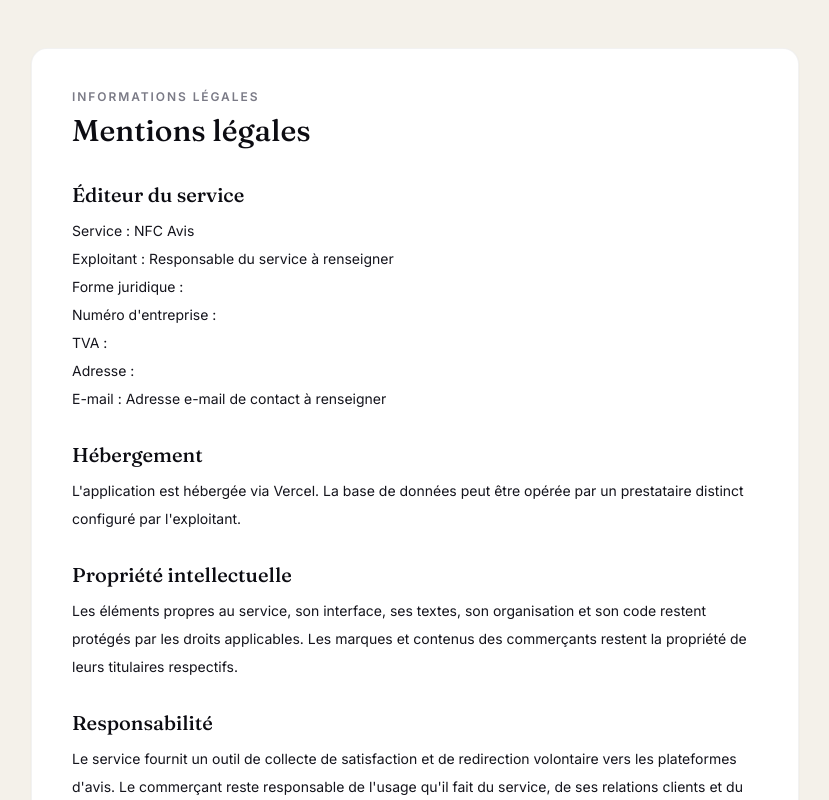
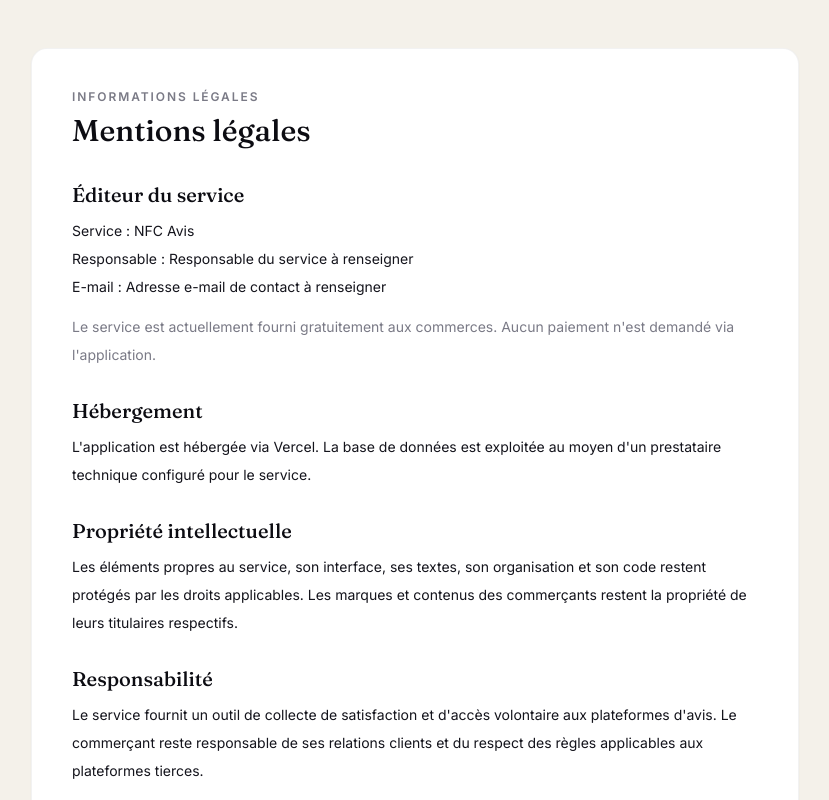
Before and after one commit to mohaontheflux24/nfc-avis-clean, a Next.js app in the folder nfc-avis/: page /mentions-legales in a window 1280 px wide. Shown: the top 800 px of the page, without its empty margins (225-1054 px from the left). Built offline with nearby package versions, Linux system fonts and the light colour scheme.

Commit message:
Update legal notice for free personal service

```diff
--- a/nfc-avis/src/app/mentions-legales/page.tsx
+++ b/nfc-avis/src/app/mentions-legales/page.tsx
@@ -9,10 +9,22 @@ export default function LegalNoticePage() {
         <h1 className="mt-2 font-display text-3xl font-medium text-ink-900">Mentions légales</h1>
 
         <div className="mt-8 space-y-7 text-sm leading-7 text-ink-800">
-          <section><h2 className="font-display text-xl font-medium text-ink-900">Éditeur du service</h2><p className="mt-2">Service : {legalInfo.serviceName}<br />Exploitant : {legalInfo.operatorName}<br />Forme juridique : {legalInfo.legalForm}<br />Numéro d&apos;entreprise : {legalInfo.companyNumber}<br />TVA : {legalInfo.vatNumber}<br />Adresse : {legalInfo.address}<br />E-mail : {legalInfo.email}</p></section>
-          <section><h2 className="font-display text-xl font-medium text-ink-900">Hébergement</h2><p className="mt-2">L&apos;application est hébergée via {legalInfo.host}. La base de données peut être opérée par un prestataire distinct configuré par l&apos;exploitant.</p></section>
+          <section>
+            <h2 className="font-display text-xl font-medium text-ink-900">Éditeur du service</h2>
+            <p className="mt-2">
+              Service : {legalInfo.serviceName}<br />
+              Responsable : {legalInfo.operatorName}<br />
+              {legalInfo.address && <>Adresse : {legalInfo.address}<br /></>}
+              E-mail : {legalInfo.email}
+              {legalInfo.legalForm && <><br />Forme juridique : {legalInfo.legalForm}</>}
+              {legalInfo.companyNumber && <><br />Numéro d&apos;entreprise : {legalInfo.companyNumber}</>}
+              {legalInfo.vatNumber && <><br />TVA : {legalInfo.vatNumber}</>}
+            </p>
+            <p className="mt-3 text-slate-450">Le service est actuellement fourni gratuitement aux commerces. Aucun paiement n&apos;est demandé via l&apos;application.</p>
+          </section>
+          <section><h2 className="font-display text-xl font-medium text-ink-900">Hébergement</h2><p className="mt-2">L&apos;application est hébergée via {legalInfo.host}. La base de données est exploitée au moyen d&apos;un prestataire technique configuré pour le service.</p></section>
           <section><h2 className="font-display text-xl font-medium text-ink-900">Propriété intellectuelle</h2><p className="mt-2">Les éléments propres au service, son interface, ses textes, son organisation et son code restent protégés par les droits applicables. Les marques et contenus des commerçants restent la propriété de leurs titulaires respectifs.</p></section>
-          <section><h2 className="font-display text-xl font-medium text-ink-900">Responsabilité</h2><p className="mt-2">Le service fournit un outil de collecte de satisfaction et de redirection volontaire vers les plateformes d&apos;avis. Le commerçant reste responsable de l&apos;usage qu&apos;il fait du service, de ses relations clients et du respect des règles applicables aux plateformes tierces.</p></section>
+          <section><h2 className="font-display text-xl font-medium text-ink-900">Responsabilité</h2><p className="mt-2">Le service fournit un outil de collecte de satisfaction et d&apos;accès volontaire aux plateformes d&apos;avis. Le commerçant reste responsable de ses relations clients et du respect des règles applicables aux plateformes tierces.</p></section>
         </div>
 
         <div className="mt-10 flex flex-wrap gap-4 border-t border-black/5 pt-6 text-sm">
```
